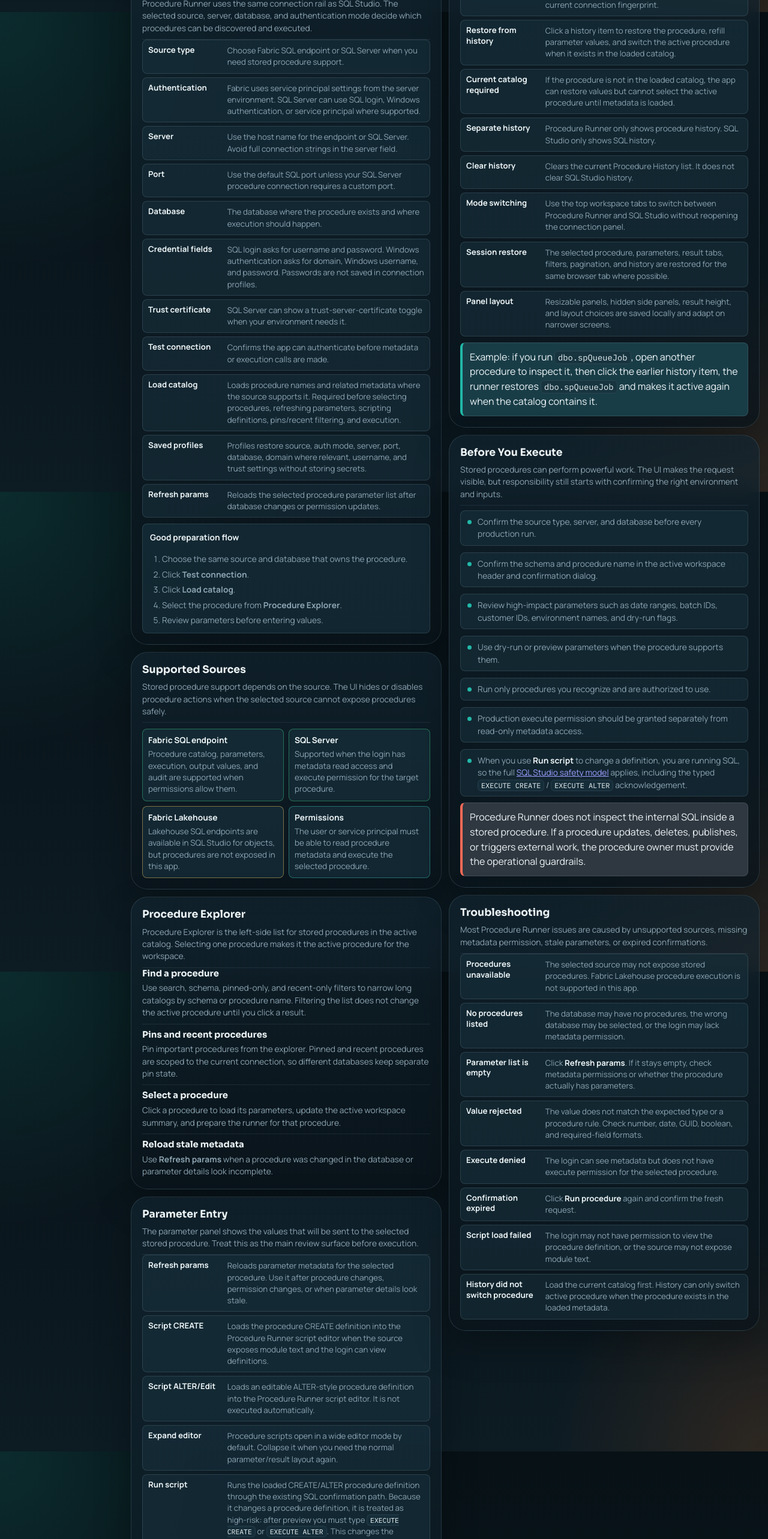
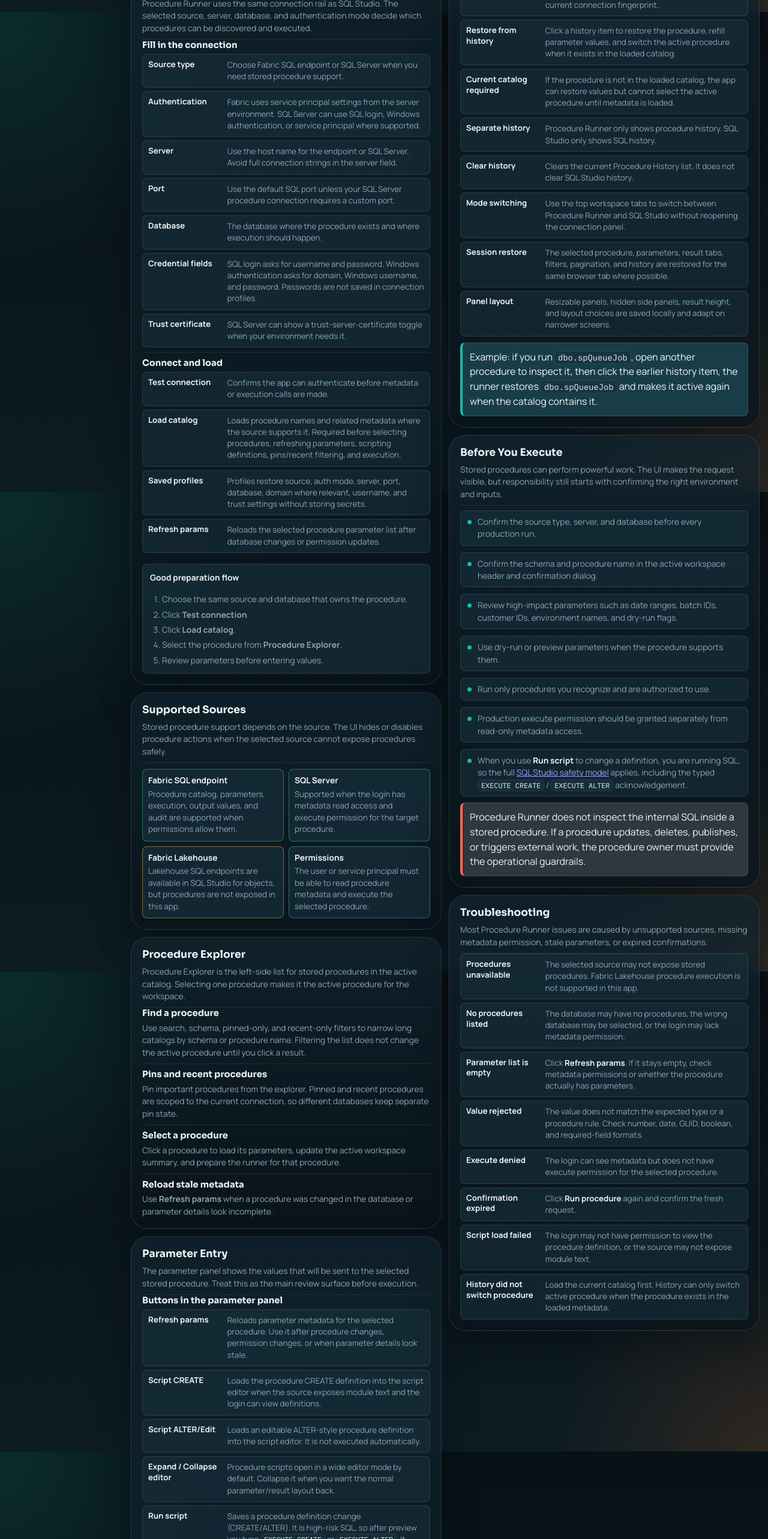
Before and after one commit to MohamedMrj/data-workbench-console, a Next.js app: page /docs/procedure-runner in a window 1280 px wide. Shown: the part 2380-4946 px from the top of the page at 60% size. Built offline with nearby package versions, Linux system fonts and the light colour scheme.

Commit message:
Update docs

```diff
--- a/app/docs/procedure-runner/page.js
+++ b/app/docs/procedure-runner/page.js
@@ -83,6 +83,7 @@
       </DocsSection>
 
       <DocsSection id="connection" title="Connect And Load Metadata" intro="Procedure Runner uses the same connection rail as SQL Studio. The selected source, server, database, and authentication mode decide which procedures can be discovered and executed.">
+        <DocsMiniSection title="Fill in the connection">
           <div className="docs-table">
             <div><strong>Source type</strong><span>Choose Fabric SQL endpoint or SQL Server when you need stored procedure support.</span></div>
             <div><strong>Authentication</strong><span>Fabric uses service principal settings from the server environment. SQL Server can use SQL login, Windows authentication, or service principal where supported.</span></div>
@@ -91,11 +92,16 @@
             <div><strong>Database</strong><span>The database where the procedure exists and where execution should happen.</span></div>
             <div><strong>Credential fields</strong><span>SQL login asks for username and password. Windows authentication asks for domain, Windows username, and password. Passwords are not saved in connection profiles.</span></div>
             <div><strong>Trust certificate</strong><span>SQL Server can show a trust-server-certificate toggle when your environment needs it.</span></div>
+          </div>
+        </DocsMiniSection>
+        <DocsMiniSection title="Connect and load">
+          <div className="docs-table">
             <div><strong>Test connection</strong><span>Confirms the app can authenticate before metadata or execution calls are made.</span></div>
             <div><strong>Load catalog</strong><span>Loads procedure names and related metadata where the source supports it. Required before selecting procedures, refreshing parameters, scripting definitions, pins/recent filtering, and execution.</span></div>
             <div><strong>Saved profiles</strong><span>Profiles restore source, auth mode, server, port, database, domain where relevant, username, and trust settings without storing secrets.</span></div>
             <div><strong>Refresh params</strong><span>Reloads the selected procedure parameter list after database changes or permission updates.</span></div>
           </div>
+        </DocsMiniSection>
         <DocsExample title="Good preparation flow">
           <ol>
             <li>Choose the same source and database that owns the procedure.</li>
@@ -132,22 +138,31 @@
       </DocsSection>
 
       <DocsSection id="parameters" title="Parameter Entry" intro="The parameter panel shows the values that will be sent to the selected stored procedure. Treat this as the main review surface before execution.">
+        <DocsMiniSection title="Buttons in the parameter panel">
           <div className="docs-table">
             <div><strong>Refresh params</strong><span>Reloads parameter metadata for the selected procedure. Use it after procedure changes, permission changes, or when parameter details look stale.</span></div>
-          <div><strong>Script CREATE</strong><span>Loads the procedure CREATE definition into the Procedure Runner script editor when the source exposes module text and the login can view definitions.</span></div>
-          <div><strong>Script ALTER/Edit</strong><span>Loads an editable ALTER-style procedure definition into the Procedure Runner script editor. It is not executed automatically.</span></div>
-          <div><strong>Expand editor</strong><span>Procedure scripts open in a wide editor mode by default. Collapse it when you need the normal parameter/result layout again.</span></div>
-          <div><strong>Run script</strong><span>Runs the loaded CREATE/ALTER procedure definition through the existing SQL confirmation path. Because it changes a procedure definition, it is treated as high-risk: after preview you must type <code>EXECUTE CREATE</code> or <code>EXECUTE ALTER</code>. This changes the procedure text, it does not execute the procedure with parameters.</span></div>
-          <div><strong>Run procedure</strong><span>Prepares the selected procedure and current parameter values for confirmation. Confirmation is a single review-and-click step — there is no phrase to type, unlike Run script. Requires a selected procedure and a valid connection.</span></div>
-          <div><strong>Blank field</strong><span>The parameter is omitted. If the procedure has a database default, the default can be used.</span></div>
+            <div><strong>Script CREATE</strong><span>Loads the procedure CREATE definition into the script editor when the source exposes module text and the login can view definitions.</span></div>
+            <div><strong>Script ALTER/Edit</strong><span>Loads an editable ALTER-style procedure definition into the script editor. It is not executed automatically.</span></div>
+            <div><strong>Expand / Collapse editor</strong><span>Procedure scripts open in a wide editor mode by default. Collapse it when you want the normal parameter/result layout back.</span></div>
+            <div><strong>Run script</strong><span>Saves a procedure definition change (CREATE/ALTER). It is high-risk SQL, so after preview you type <code>EXECUTE CREATE</code> or <code>EXECUTE ALTER</code>. It does not run the procedure with parameters.</span></div>
+            <div><strong>Run procedure</strong><span>Runs the selected procedure with the current values. Confirmation is a single review-and-click step with no phrase to type. Requires a selected procedure and a valid connection.</span></div>
+          </div>
+        </DocsMiniSection>
+        <DocsMiniSection title="How to enter each value">
+          <p>Type values exactly as the procedure expects them. The field stays as plain text — there is no need to add quotes unless a quoted literal is genuinely part of the value.</p>
+          <div className="docs-table">
+            <div><strong>Leave blank</strong><span>The parameter is omitted, so the procedure can fall back to its database default if it has one.</span></div>
             <div><strong>NULL</strong><span>Type <code>NULL</code> to send a real null value instead of an empty string.</span></div>
             <div><strong>Text</strong><span>Enter text without wrapping quotes unless the UI specifically asks for a quoted literal.</span></div>
             <div><strong>Numbers</strong><span>Use plain numeric values such as <code>42</code>, <code>0</code>, or <code>19.95</code>.</span></div>
             <div><strong>Dates</strong><span>Use clear ISO-style values such as <code>2026-06-05</code> or <code>2026-06-05T14:30:00</code>.</span></div>
-          <div><strong>Boolean values</strong><span>Use values accepted by the procedure, commonly <code>1</code>/<code>0</code> or <code>true</code>/<code>false</code>.</span></div>
-          <div><strong>Output parameters</strong><span>Output parameters are returned after execution. They usually do not need input values before the run.</span></div>
-          <div><strong>Validation</strong><span>The app validates common types when metadata is available, but the procedure can still reject values with its own rules.</span></div>
+            <div><strong>Booleans</strong><span>Use values the procedure accepts, commonly <code>1</code>/<code>0</code> or <code>true</code>/<code>false</code>.</span></div>
+            <div><strong>Output parameters</strong><span>Returned after execution, so they usually need no value before the run.</span></div>
           </div>
+          <div className="docs-callout docs-callout-info">
+            The app validates common types when metadata is available, but the procedure can still reject a value with its own rules. If a value is refused, check the expected type and format first.
+          </div>
+        </DocsMiniSection>
         <DocsExample title="Example parameter set">
           <pre>{`Procedure: [dbo].[spQueueJob]
 
```
Also changed, not shown: app/docs/sql-studio/page.js (+30 -0 lines). Lines whose indentation alone changed are shown as unchanged.
